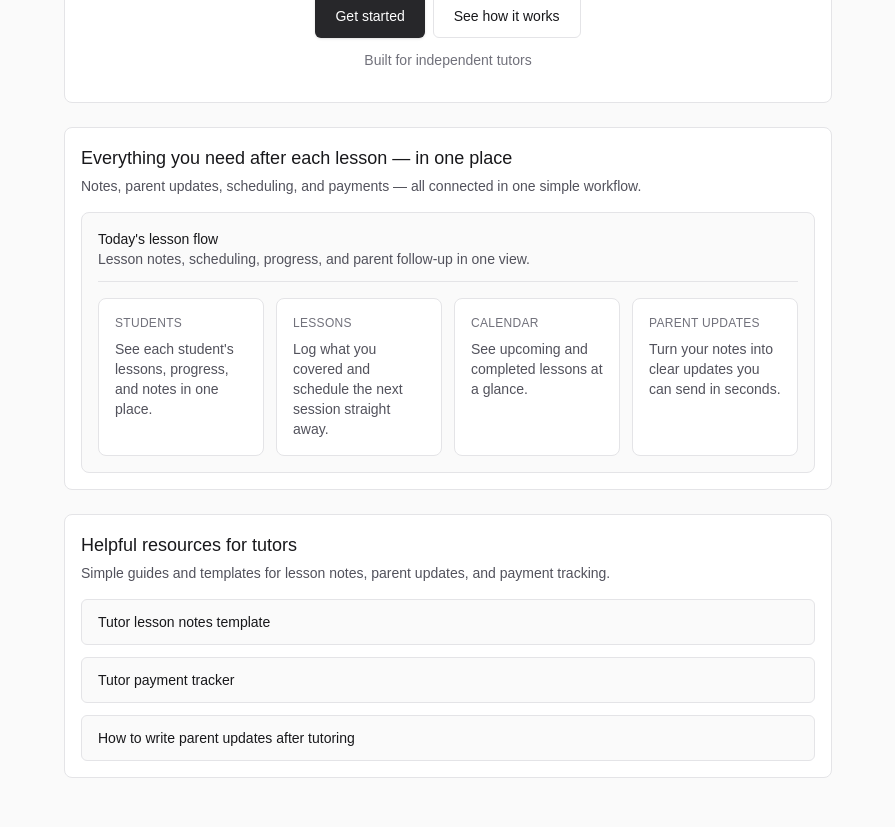
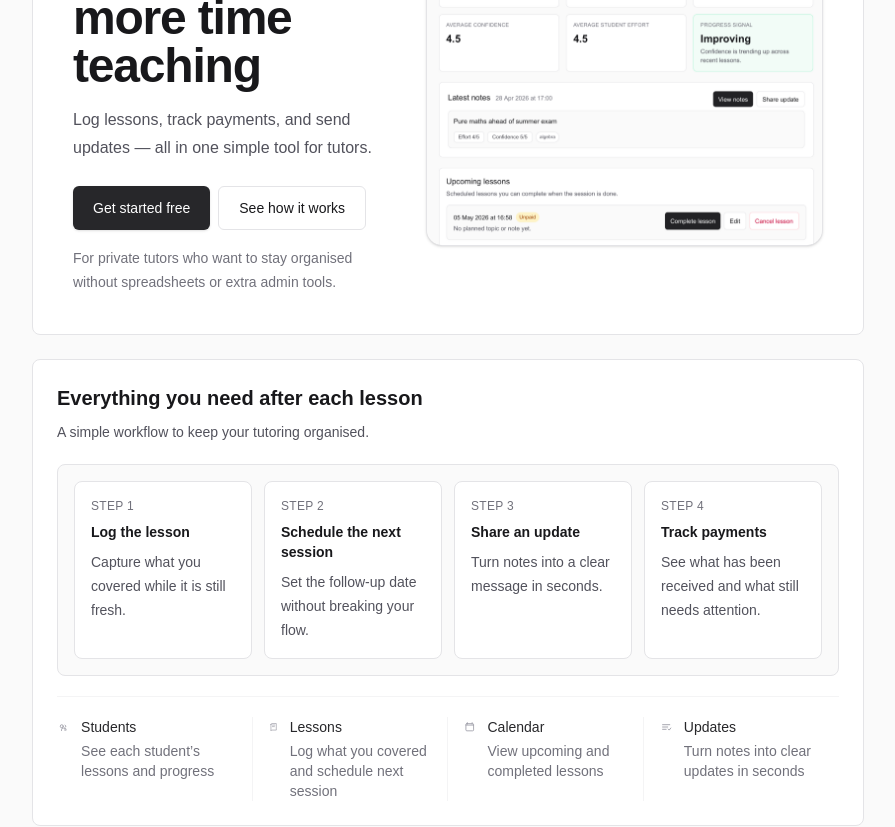
Before and after one commit to p8bvbwqfrs-collab/na-tutor-flow, a Next.js app: page / in a window 1280 px wide. Shown: the part 300-1127 px from the top of the page, without its empty margins (192-1087 px from the left). Built offline with nearby package versions, Linux system fonts and the light colour scheme.

Commit message:
Refine homepage workflow section and remove duplicate heading

```diff
--- a/src/app/(public)/page.tsx
+++ b/src/app/(public)/page.tsx
@@ -1,86 +1,190 @@
+import type { Metadata } from "next";
 import Link from "next/link";
+
+export const metadata: Metadata = {
+  title: "Tutor Flow – Simple tutor management software for private tutors",
+  description: "Log lessons, track payments, and send updates in one simple tool built for private tutors.",
+};
+
+const steps = [
+  {
+    title: "Log the lesson",
+    copy: "Capture what you covered while it is still fresh.",
+  },
+  {
+    title: "Schedule the next session",
+    copy: "Set the follow-up date without breaking your flow.",
+  },
+  {
+    title: "Share an update",
+    copy: "Turn notes into a clear message in seconds.",
+  },
+  {
+    title: "Track payments",
+    copy: "See what has been received and what still needs attention.",
+  },
+];
+
+const features = [
+  {
+    icon: "students",
+    title: "Students",
+    copy: "See each student’s lessons and progress",
+  },
+  {
+    icon: "lessons",
+    title: "Lessons",
+    copy: "Log what you covered and schedule next session",
+  },
+  {
+    icon: "calendar",
+    title: "Calendar",
+    copy: "View upcoming and completed lessons",
+  },
+  {
+    icon: "updates",
+    title: "Updates",
+    copy: "Turn notes into clear updates in seconds",
+  },
+];
+
+function FeatureIcon({ icon }: { icon: string }) {
+  const commonProps = {
+    className: "h-5 w-5 text-zinc-400",
+    fill: "none",
+    stroke: "currentColor",
+    strokeLinecap: "round" as const,
+    strokeLinejoin: "round" as const,
+    strokeWidth: 1.8,
+    viewBox: "0 0 24 24",
+    "aria-hidden": true,
+  };
+
+  if (icon === "students") {
+    return (
+      <svg {...commonProps}>
+        <path d="M16 19v-1.5a3.5 3.5 0 0 0-7 0V19" />
+        <path d="M12.5 10.5a3 3 0 1 1-6 0 3 3 0 0 1 6 0Z" />
+        <path d="M18 18v-1a3 3 0 0 0-2.2-2.9" />
+        <path d="M16 8.2a2.5 2.5 0 0 1 0 4.6" />
+      </svg>
+    );
+  }
+
+  if (icon === "lessons") {
+    return (
+      <svg {...commonProps}>
+        <path d="M5 5.5A2.5 2.5 0 0 1 7.5 3H19v17H7.5A2.5 2.5 0 0 0 5 22V5.5Z" />
+        <path d="M9 7h6" />
+        <path d="M9 11h5" />
+      </svg>
+    );
+  }
+
+  if (icon === "calendar") {
+    return (
+      <svg {...commonProps}>
+        <path d="M7 3v3" />
+        <path d="M17 3v3" />
+        <path d="M4 8h16" />
+        <path d="M6 5h12a2 2 0 0 1 2 2v11a2 2 0 0 1-2 2H6a2 2 0 0 1-2-2V7a2 2 0 0 1 2-2Z" />
+      </svg>
+    );
+  }
+
+  return (
+    <svg {...commonProps}>
+      <path d="M5 7.5h14" />
+      <path d="M5 12h10" />
+      <path d="M5 16.5h7" />
+      <path d="m16 16 2 2 3-4" />
+    </svg>
+  );
+}
 
 export default function HomePage() {
   return (
-    <section className="mx-auto max-w-3xl space-y-6 py-6 sm:py-10">
-      <div className="rounded-lg border border-zinc-200 bg-white p-6 text-center sm:p-8">
+    <section className="mx-auto max-w-6xl space-y-6 px-4 py-6 sm:py-10">
+      <div className="overflow-hidden rounded-lg border border-zinc-200 bg-white p-6 sm:p-8 lg:p-10">
+        <div className="grid gap-7 lg:grid-cols-[minmax(0,0.9fr)_minmax(0,1.1fr)] lg:items-center">
+          <div className="text-center lg:text-left">
             <p className="text-sm font-semibold uppercase tracking-[0.18em] text-zinc-500">
-          NA&apos;s Tutor Flow
+              Built for independent tutors
             </p>
-        <h1 className="mt-3 text-3xl font-semibold tracking-tight text-zinc-900 sm:text-4xl">
-          Run your tutoring without the admin.
+            <h1 className="mx-auto mt-3 max-w-3xl text-3xl font-semibold tracking-tight text-zinc-900 sm:text-5xl lg:mx-0">
+              Spend less time on admin, more time teaching
             </h1>
-        <p className="mx-auto mt-4 max-w-2xl text-sm leading-6 text-zinc-600 sm:text-base">
-          Log lessons, send parent updates, and schedule the next session — all in one place.
+            <p className="mx-auto mt-4 max-w-2xl text-base leading-7 text-zinc-600 lg:mx-0">
+              Log lessons, track payments, and send updates — all in one simple tool for tutors.
             </p>
-        <div className="mt-6">
-          <div className="flex flex-col items-center justify-center gap-2 sm:flex-row">
+            <div className="mt-6 flex flex-col items-center justify-center gap-2 sm:flex-row lg:justify-start">
               <Link
                 href="/login"
-              className="inline-flex min-h-11 items-center justify-center rounded-md bg-zinc-800 px-5 py-2.5 text-sm font-medium text-white shadow-sm transition-colors hover:bg-zinc-700 focus-visible:outline-none focus-visible:ring-2 focus-visible:ring-blue-600 focus-visible:ring-offset-2"
+                className="inline-flex min-h-11 w-full items-center justify-center rounded-md bg-zinc-800 px-5 py-2.5 text-sm font-medium text-white shadow-sm transition-colors hover:bg-zinc-700 focus-visible:outline-none focus-visible:ring-2 focus-visible:ring-blue-600 focus-visible:ring-offset-2 sm:w-auto"
               >
-              Get started
+                Get started free
               </Link>
               <Link
                 href="/how-it-works"
-              className="inline-flex min-h-11 items-center justify-center rounded-md border border-zinc-200 bg-white px-5 py-2.5 text-sm font-medium text-zinc-900 transition-colors hover:bg-zinc-50 focus-visible:outline-none focus-visible:ring-2 focus-visible:ring-blue-600 focus-visible:ring-offset-2"
+                className="inline-flex min-h-11 w-full items-center justify-center rounded-md border border-zinc-200 bg-white px-5 py-2.5 text-sm font-medium text-zinc-900 transition-colors hover:bg-zinc-50 focus-visible:outline-none focus-visible:ring-2 focus-visible:ring-blue-600 focus-visible:ring-offset-2 sm:w-auto"
               >
                 See how it works
               </Link>
             </div>
-        </div>
-        <p className="mt-3 text-sm text-zinc-500">Built for independent tutors</p>
+            <p className="mx-auto mt-4 max-w-xl text-sm leading-6 text-zinc-500 lg:mx-0">
+              For private tutors who want to stay organised without spreadsheets or extra admin tools.
+            </p>
           </div>
 
-      <section className="rounded-lg border border-zinc-200 bg-white p-4">
-        <h2 className="text-lg font-medium text-zinc-900">
-          Everything you need after each lesson — in one place
-        </h2>
-        <p className="mt-1 text-sm text-zinc-600">
-          Notes, parent updates, scheduling, and payments — all connected in one simple workflow.
-        </p>
-        <div className="mt-4 rounded-lg border border-zinc-200 bg-zinc-50 p-4">
-          <div className="border-b border-zinc-200 pb-3">
-            <div>
-              <p className="text-sm font-medium text-zinc-900">Today&apos;s lesson flow</p>
-              <p className="text-sm text-zinc-600">Lesson notes, scheduling, progress, and parent follow-up in one view.</p>
-            </div>
-          </div>
-          <div className="mt-4 grid gap-3 sm:grid-cols-2 lg:grid-cols-4">
-            <div className="rounded-lg border border-zinc-200 bg-white p-4">
-              <p className="text-xs font-medium uppercase tracking-wide text-zinc-500">Students</p>
-              <p className="mt-2 text-sm text-zinc-600">
-                See each student&apos;s lessons, progress, and notes in one place.
-              </p>
-            </div>
-            <div className="rounded-lg border border-zinc-200 bg-white p-4">
-              <p className="text-xs font-medium uppercase tracking-wide text-zinc-500">Lessons</p>
-              <p className="mt-2 text-sm text-zinc-600">
-                Log what you covered and schedule the next session straight away.
-              </p>
-            </div>
-            <div className="rounded-lg border border-zinc-200 bg-white p-4">
-              <p className="text-xs font-medium uppercase tracking-wide text-zinc-500">Calendar</p>
-              <p className="mt-2 text-sm text-zinc-600">
-                See upcoming and completed lessons at a glance.
-              </p>
-            </div>
-            <div className="rounded-lg border border-zinc-200 bg-white p-4">
-              <p className="text-xs font-medium uppercase tracking-wide text-zinc-500">Parent updates</p>
-              <p className="mt-2 text-sm text-zinc-600">
-                Turn your notes into clear updates you can send in seconds.
-              </p>
+          <div className="mx-auto w-full max-w-2xl lg:max-w-none">
+            <img
+              src="/images/tutor-flow-student-preview.png"
+              alt="Tutor Flow student page showing lesson notes, progress, and upcoming lessons"
+              className="w-full rounded-2xl border border-zinc-200 bg-zinc-50 shadow-sm"
+            />
           </div>
         </div>
       </div>
+
+      <section className="rounded-lg border border-zinc-200 bg-white p-5 sm:p-6">
+        <div className="max-w-2xl">
+          <h2 className="text-xl font-semibold text-zinc-900">Everything you need after each lesson</h2>
+          <p className="mt-2 text-sm leading-6 text-zinc-600">
+            A simple workflow to keep your tutoring organised.
+          </p>
+        </div>
+
+        <div className="mt-5 rounded-lg border border-zinc-200 bg-zinc-50 p-4">
+          <div className="grid gap-3 sm:grid-cols-2 lg:grid-cols-4">
+            {steps.map((step, index) => (
+              <div key={step.title} className="rounded-lg border border-zinc-200 bg-white p-4">
+                <p className="text-xs font-medium uppercase tracking-wide text-zinc-500">Step {index + 1}</p>
+                <h4 className="mt-2 text-sm font-semibold text-zinc-900">{step.title}</h4>
+                <p className="mt-2 text-sm leading-6 text-zinc-600">{step.copy}</p>
+              </div>
+            ))}
+          </div>
+        </div>
+
+        <div className="mt-5 grid gap-4 border-t border-zinc-100 pt-5 sm:grid-cols-2 lg:grid-cols-4 lg:gap-0 lg:divide-x lg:divide-zinc-100">
+          {features.map((feature) => (
+            <div key={feature.title} className="flex gap-3 lg:px-4 first:lg:pl-0 last:lg:pr-0">
+              <FeatureIcon icon={feature.icon} />
+              <div className="min-w-0">
+                <p className="text-sm font-medium text-zinc-800">{feature.title}</p>
+                <p className="mt-1 text-sm leading-5 text-zinc-500">{feature.copy}</p>
+              </div>
+            </div>
+          ))}
+        </div>
       </section>
 
-      <section className="rounded-lg border border-zinc-200 bg-white p-4">
-        <h2 className="text-lg font-medium text-zinc-900">Helpful resources for tutors</h2>
-        <p className="mt-1 text-sm text-zinc-600">
+      <section className="rounded-lg border border-zinc-200 bg-white p-5 sm:p-6">
+        <h2 className="text-xl font-semibold text-zinc-900">Free resources for tutors</h2>
+        <p className="mt-2 text-sm leading-6 text-zinc-600">
           Simple guides and templates for lesson notes, parent updates, and payment tracking.
         </p>
-        <div className="mt-4 flex flex-col gap-3">
+        <div className="mt-4 grid gap-3">
           <Link
             href="/tutor-lesson-notes-template"
             className="inline-flex min-h-11 items-center rounded-md border border-zinc-200 bg-zinc-50 px-4 py-3 text-sm font-medium text-zinc-900 transition-colors hover:bg-zinc-100 focus-visible:outline-none focus-visible:ring-2 focus-visible:ring-blue-600 focus-visible:ring-offset-2"
@@ -102,6 +206,18 @@ export default function HomePage() {
         </div>
       </section>
 
+      <section className="rounded-lg border border-zinc-200 bg-white p-6 text-center sm:p-8">
+        <h2 className="text-2xl font-semibold text-zinc-900">Start using Tutor Flow in minutes</h2>
+        <p className="mx-auto mt-3 max-w-2xl text-sm leading-6 text-zinc-600">
+          Log lessons, track payments, and send updates — all in one place.
+        </p>
+        <Link
+          href="/login"
+          className="mt-5 inline-flex min-h-11 items-center justify-center rounded-md bg-zinc-800 px-5 py-2.5 text-sm font-medium text-white shadow-sm transition-colors hover:bg-zinc-700 focus-visible:outline-none focus-visible:ring-2 focus-visible:ring-blue-600 focus-visible:ring-offset-2"
+        >
+          Get started free
+        </Link>
+      </section>
     </section>
   );
 }
```
Also changed, not shown: public/images/tutor-flow-student-preview.png (added). Lines whose indentation alone changed are shown as unchanged.
